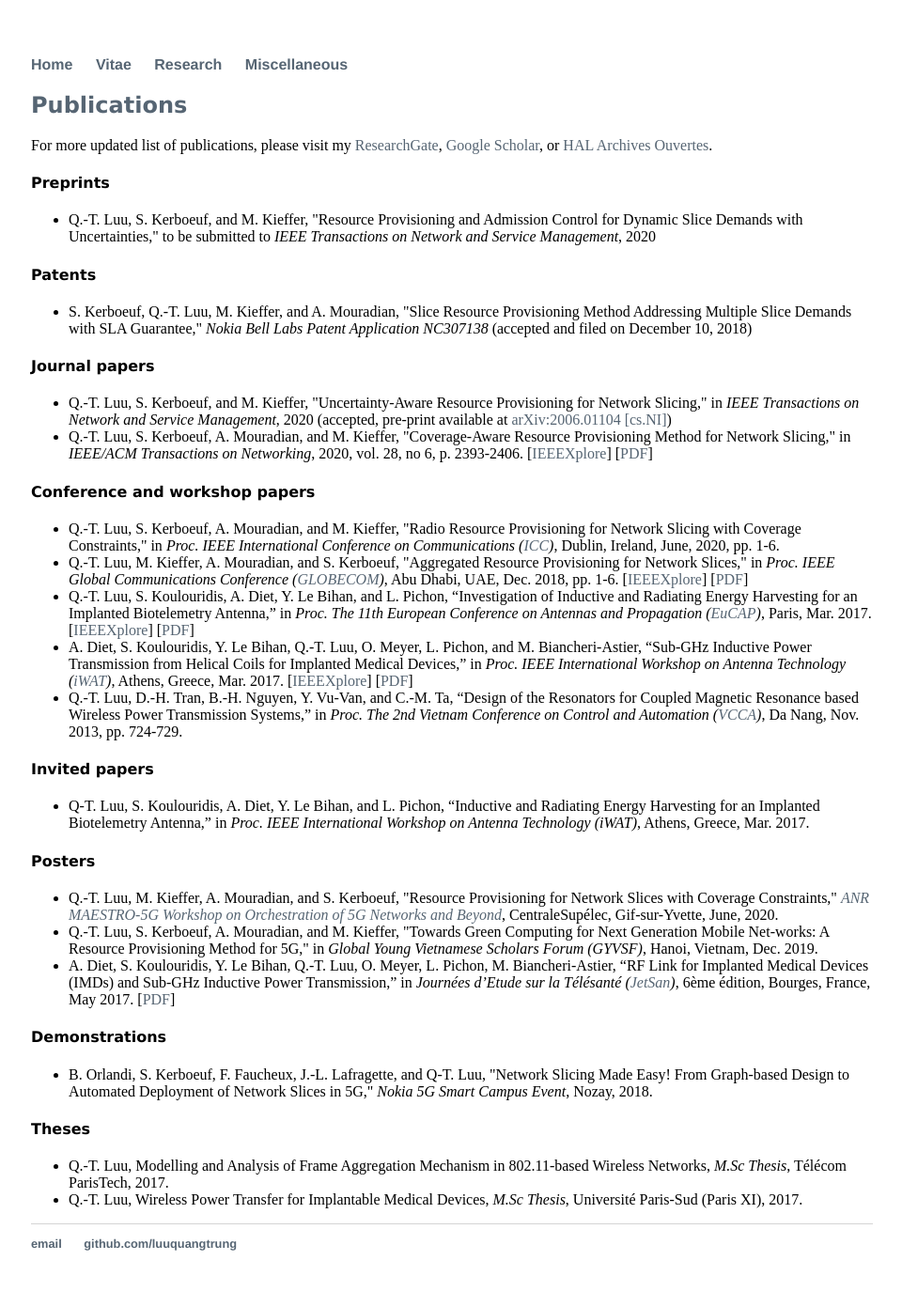
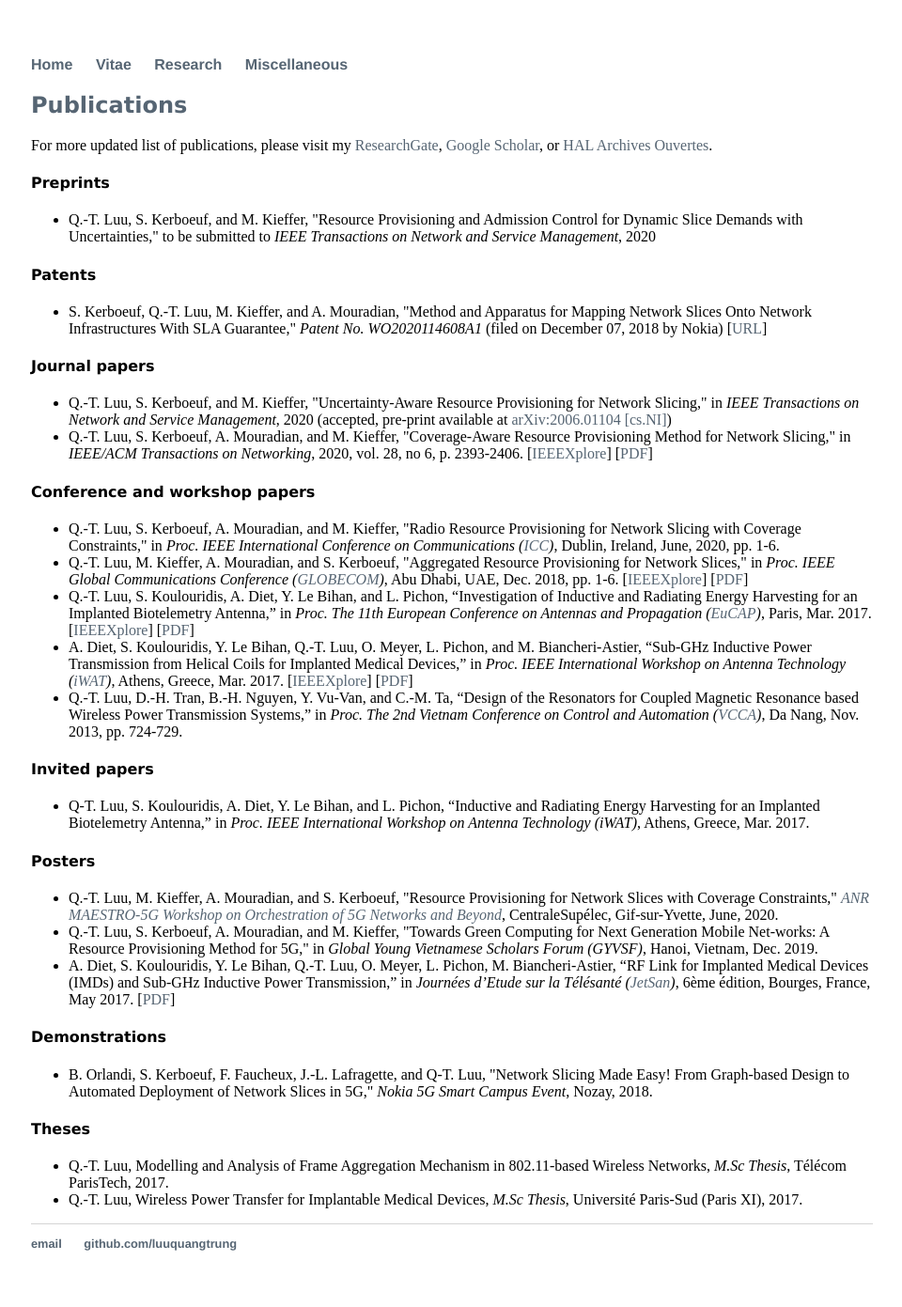
Before and after one commit to luuquangtrung/luuquangtrung.github.io_v1, a Jekyll site: the page built from research/index.html, in a window 1280 px wide. Shown: the whole page at 94% size, without its empty margins (159-1119 px from the left). Built offline with Jekyll 4.4.1, drawn with Linux system fonts in a browser that asks for light colours.

Commit message:
update research index

```diff
--- a/research/index.html
+++ b/research/index.html
@@ -26,7 +26,7 @@ For more updated list of publications, please visit my <a href="https://www.rese
 
 <ul>
 	<li>
-		S. Kerboeuf, Q.-T. Luu, M. Kieffer, and A. Mouradian, "Slice Resource Provisioning Method Addressing Multiple Slice Demands with SLA Guarantee," <i>Nokia Bell Labs Patent Application NC307138</i> (accepted and filed on December 10, 2018)
+		S. Kerboeuf, Q.-T. Luu, M. Kieffer, and A. Mouradian, "Method and Apparatus for Mapping Network Slices Onto Network Infrastructures With SLA Guarantee," <i>Patent No. WO2020114608A1 </i> (filed on December 07, 2018 by Nokia) [<a href="https://patents.google.com/patent/WO2020114608A1/en">URL</a>]
 	</li>
 </ul>
 
```
